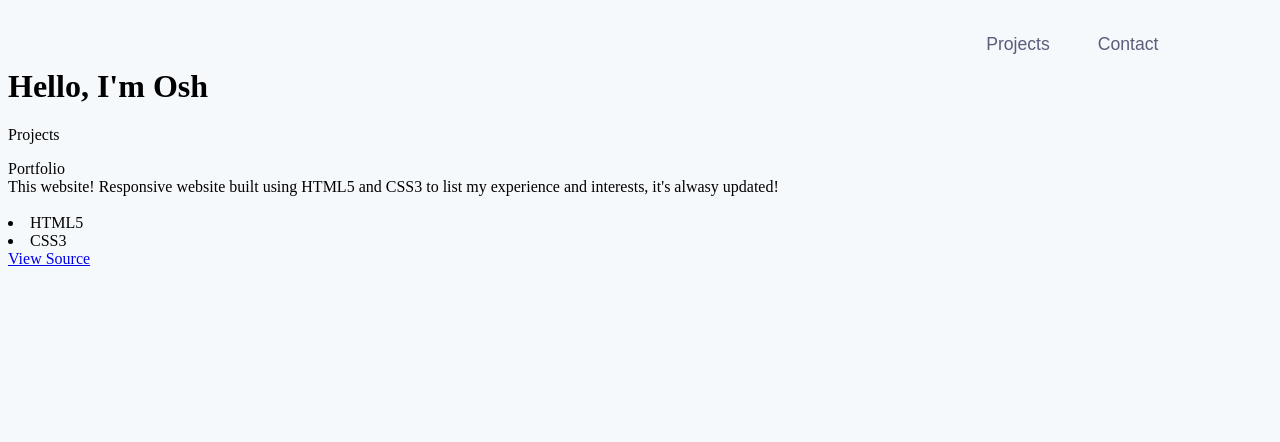
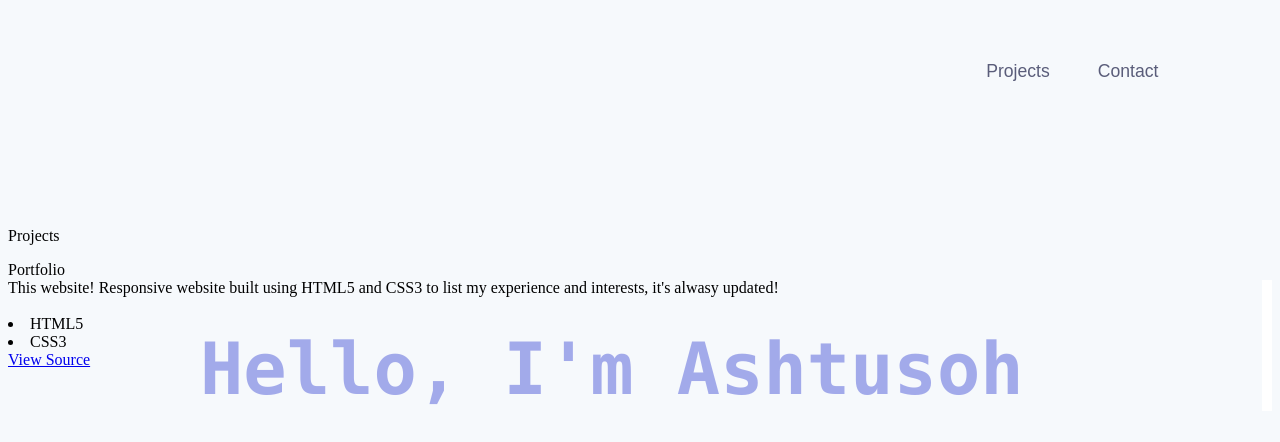
Before and after one commit to oshbhat/oshbhat.github.io, a plain HTML site: page index.html in a window 1280 px wide. Drawn offline with Linux system fonts and the light colour scheme.

Commit message:
working on typewriter animation css

```diff
--- a/index.html
+++ b/index.html
@@ -22,7 +22,7 @@
 
 <div class="header">
 
-  <h1>Hello, I'm Osh</h1>
+  <h1>Hello, I'm Ashtusoh</h1>
 </div>
 <!---could add a litte paragraph potentially-->
 <div id="projects"><a href = "projects"></a>
--- a/style.css
+++ b/style.css
@@ -50,8 +50,28 @@ this part is for the PROJECT and CONTACT "tabs" in upper right hand corner
   font-size: 1.1em;
 }
 
+/*Want some sort of border/ underline when hovering over button/TABS*/
 .navigation li a:hover{
   border: 1px solid #5a5d7a;
 
 }
 /*----------TAB BARS END--------------*/
+
+
+.logo img
+{
+  width: 10vw;
+  height: auto;
+  float: left;
+  padding: 15px 30px;
+  border-radius: 50%;
+}
+
+/*-------TYPE WRITER ANIMATION starts here-----------*/
+.header h1 {
+  font-family: Monaco,Consolas,Lucida Console,monospace;
+  color: rgba(116,127,224,.65);
+  padding-left: 15vw;
+  border-right: .15em solid white;
+  transform: translateY(29vh);
+  font-size: 4.5em;
```
